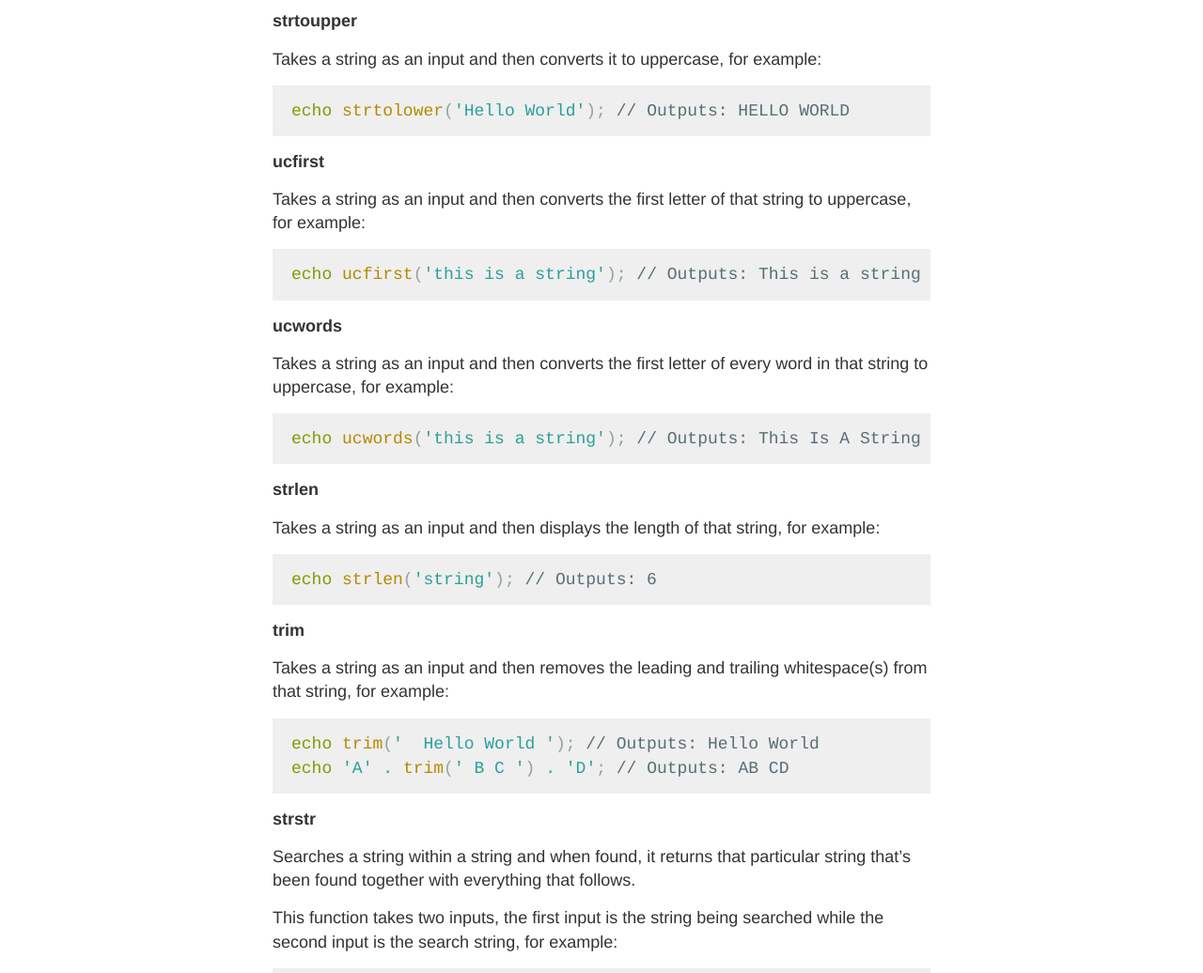
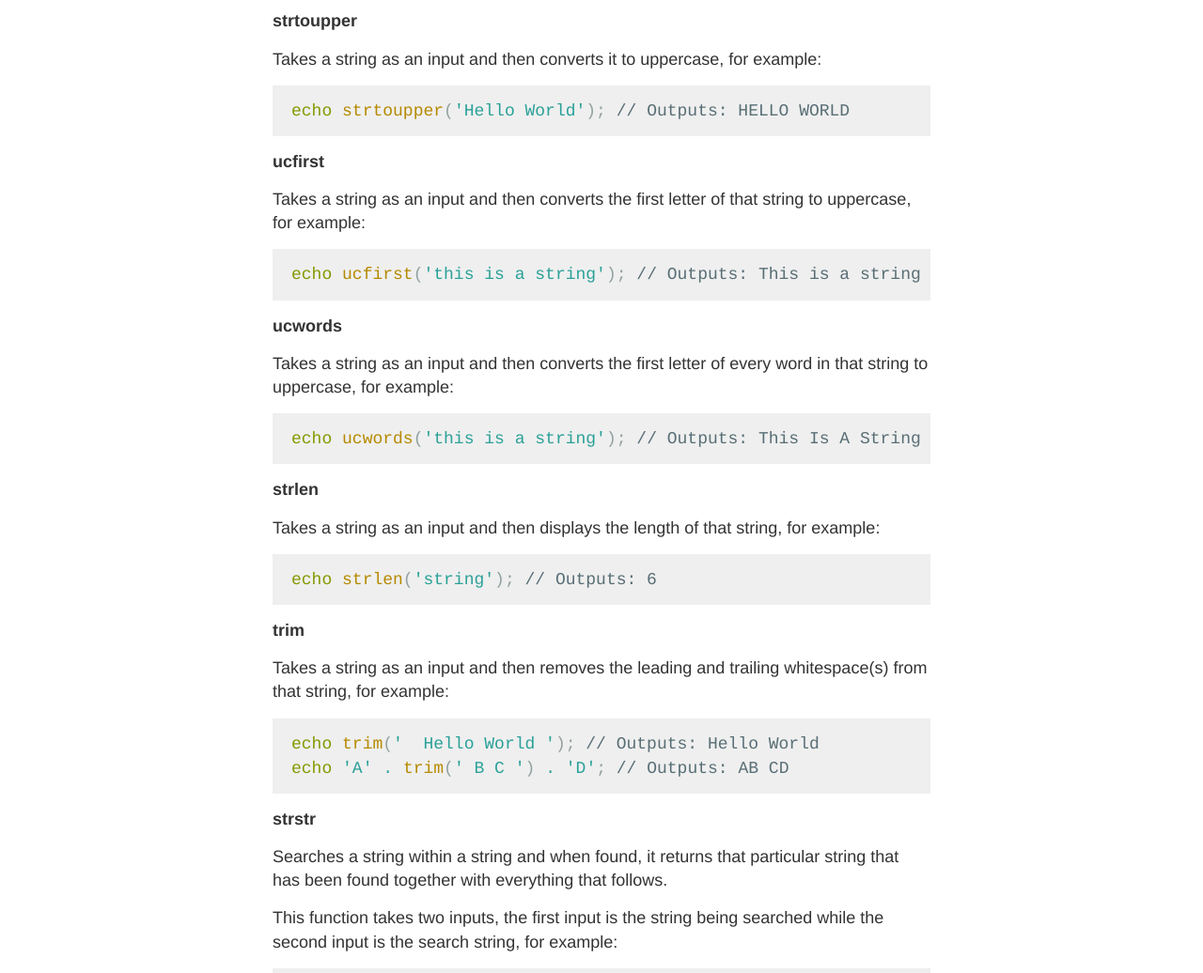
Before and after one commit to kennyalmendral/kennyalmendral.github.io, a Jekyll site: the page built from _posts/2018-07-26-php-string-functions.md, in a window 1280 px wide. Shown: the part 488-1524 px from the top of the page at 94% size. Built offline with Jekyll 4.4.1, drawn with Linux system fonts in a browser that asks for light colours.

Commit message:
Update 2018-07-26-php-string-functions.md

````diff
--- a/_posts/2018-07-26-php-string-functions.md
+++ b/_posts/2018-07-26-php-string-functions.md
@@ -20,7 +20,7 @@ echo strtolower('Hello World'); // Outputs: Hello World
 Takes a string as an input and then converts it to uppercase, for example:
 
 ```php
-echo strtolower('Hello World'); // Outputs: HELLO WORLD
+echo strtoupper('Hello World'); // Outputs: HELLO WORLD
 ```
 
 **ucfirst**
@@ -58,7 +58,7 @@ echo 'A' . trim(' B C ') . 'D'; // Outputs: AB CD
 
 **strstr**
 
-Searches a string within a string and when found, it returns that particular string that's been found together with everything that follows.
+Searches a string within a string and when found, it returns that particular string that has been found together with everything that follows.
 
 This function takes two inputs, the first input is the string being searched while the second input is the search string, for example:
 
````
